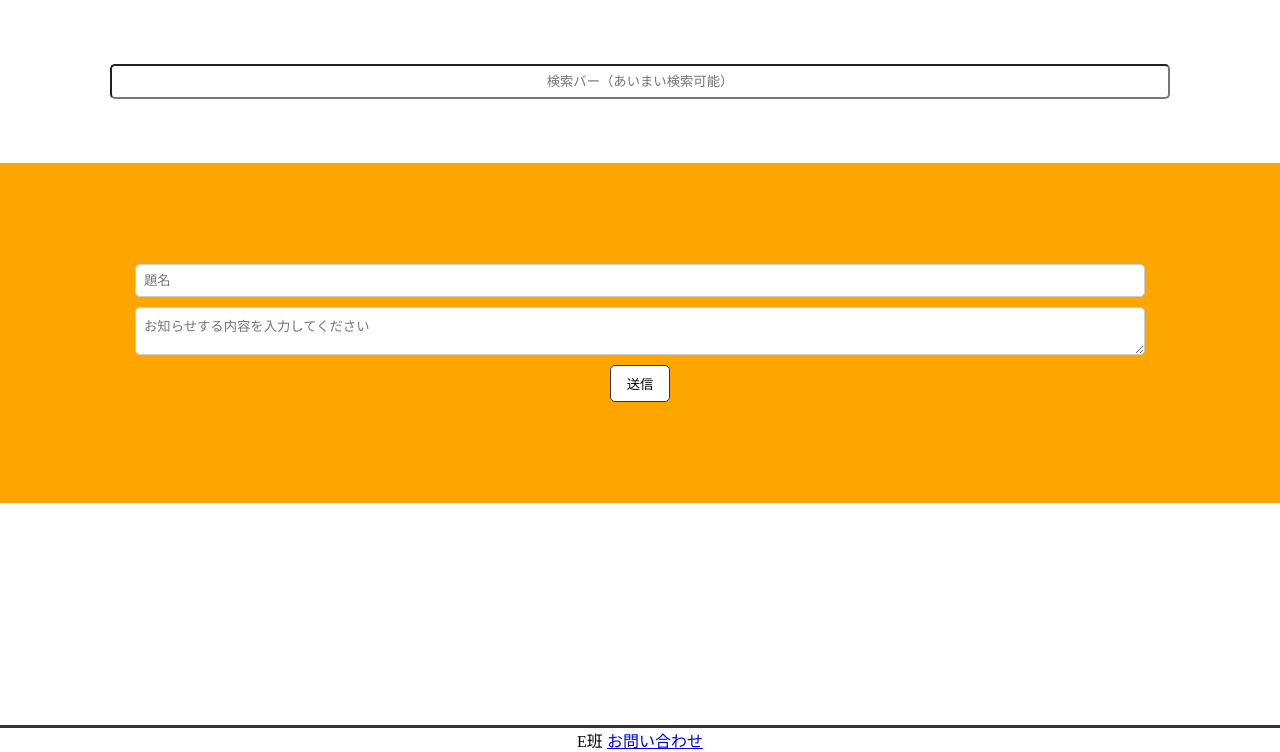
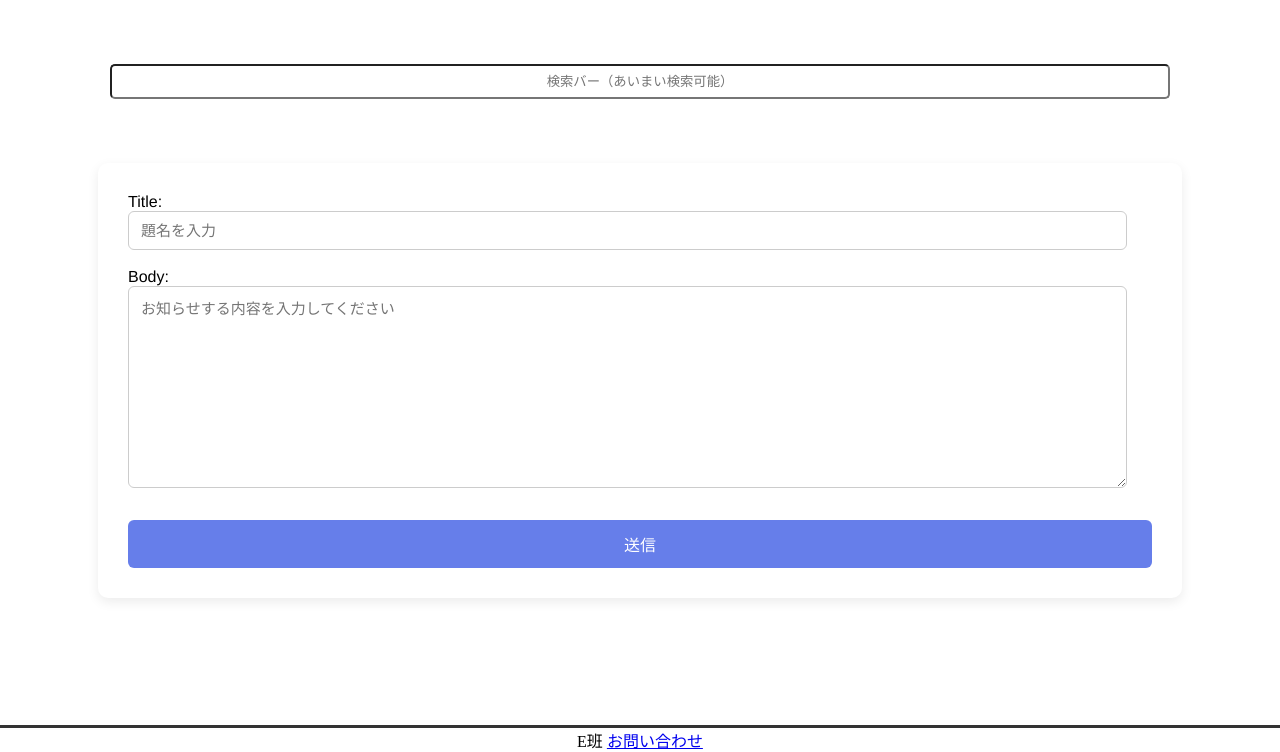
Before and after one commit to Joe-Takayama/spot_app, a Django app: template spotproject/spotapp_admin/templates/spotapp_admin/osirase.html in a window 1280 px wide. Shown: the part 48-800 px from the top of the page. Run offline with Django 5.2, Linux system fonts and the light colour scheme; the template is opened without the code that fills it: values that come from a table or form of the project are taken from there, others are empty.

Commit message:
お知らせ送信フォームを整えました

```diff
--- a/spotproject/spotapp_admin/forms.py
+++ b/spotproject/spotapp_admin/forms.py
@@ -66,17 +66,17 @@ class SpotCreateForm(ModelForm):
             }),
         }
 
+#お知らせフォーム
 class OsiraseForm(forms.ModelForm):
     class Meta:
         model = Osirase
-        fields = ["type", "title", "body"]
+        fields = ["title", "body"]
 
         widgets = {
-            "type": forms.RadioSelect,
             "title": forms.TextInput(attrs={
                 "placeholder": "題名を入力",
             }),
             "body": forms.Textarea(attrs={
-                "placeholder": "本文を入力してください",
+                "placeholder": "お知らせする内容を入力してください",
             })
         }
--- a/spotproject/spotapp_admin/models.py
+++ b/spotproject/spotapp_admin/models.py
@@ -101,14 +101,6 @@ class Photo(models.Model):
         return f"未紐づけ写真{self.photo_id}"
 
 class Osirase(models.Model):
-
-    TYPE_CHOICES = [
-        ("maintenance", "メンテナンス"),
-        ("cancel", "中止・延期"),
-        ("other", "その他"),
-    ]
-
-    type = models.CharField(max_length=20, choices=TYPE_CHOICES)
     title = models.CharField(max_length=255)
     body = models.TextField()
     created_at = models.DateTimeField(auto_now_add=True)
--- a/spotproject/spotapp_admin/templates/spotapp_admin/osirase.html
+++ b/spotproject/spotapp_admin/templates/spotapp_admin/osirase.html
@@ -1,40 +1,72 @@
 {% extends "base2/base2.html" %}
 {% load static %}
+{% block title %} お知らせ送信フォーム {% endblock %}
 {% block body %}
 <style>
+/* お知らせ送信フォーム全体 */
 .osirase {
+    height: 50%;
+    max-width: 80%;
+    margin: 0px auto;
+    background: #fff;
+    padding: 30px 30px;
+    border-radius: 10px;
+    box-shadow: 0 4px 12px rgba(0,0,0,0.08);
+    font-family: "Helvetica", "Arial", sans-serif;
     display: flex;
-        flex-direction: column; /* 縦並びにする */
-        justify-content: center;
-        align-items: center;
-        height: 300px;
-        background: orange;
-        gap: 10px; /* 各要素の間隔 */
-        padding: 20px;
+    flex-direction: column;
+    gap: 18px;
 }
-    .osirase input[type="text"],
+
+/* 入力欄 */
+.osirase input[type="text"]{
+    width: 95%;
+    padding: 10px 12px;
+    border: 1px solid #ccc;
+    border-radius: 6px;
+    font-size: 15px;
+    transition: border-color 0.2s, box-shadow 0.2s;
+}
 .osirase textarea {
-        width: 80%;
-        padding: 8px;
-        border-radius: 5px;
+    width: 95%;
+    padding: 10px 12px;
     border: 1px solid #ccc;
+    border-radius: 6px;
+    font-size: 15px;
+    transition: border-color 0.2s, box-shadow 0.2s;
 }
-    .osirase input[type="submit"] {
-        padding: 8px 16px;
-        background: #fff;
-        border: 1px solid #333;
-        border-radius: 5px;
+
+
+/* フォーカス時の青い強調 */
+.osirase input[type="text"]:focus,
+.osirase textarea:focus {
+    border-color: #4a90e2;
+    box-shadow: 0 0 4px rgba(74,144,226,0.4);
+    outline: none;
+}
+
+/* 送信ボタン */
+.osirase button[type="submit"] {
+    width: 100%;
+    padding: 12px 0;
+    background: #667eea;
+    color: #fff;
+    font-size: 16px;
+    border: none;
+    border-radius: 6px;
     cursor: pointer;
+    transition: background 0.2s;
+    margin-top: 10px;
 }
-    .osirase input[type="submit"]:hover {
-        background: #f0f0f0;
+
+/* ホバー時 */
+.osirase button[type="submit"]:hover {
+    background: #a7b6f9;;
 }
 </style>
-
 <form class="osirase" action="{% url 'spotapp_admin:osirase_send' %}" method="POST">
     {% csrf_token %}   <!-- POSTを使う際使用  -->
-    <input type="text" name="title" placeholder="題名">
-    <textarea name="osirase" placeholder="お知らせする内容を入力してください"></textarea>
-    <input type="submit" value="送信">
+    {{ form.as_p }}
+    <button type="submit">送信</button>
 </form>
 {% endblock %}
```
Lines whose indentation alone changed are shown as unchanged.
